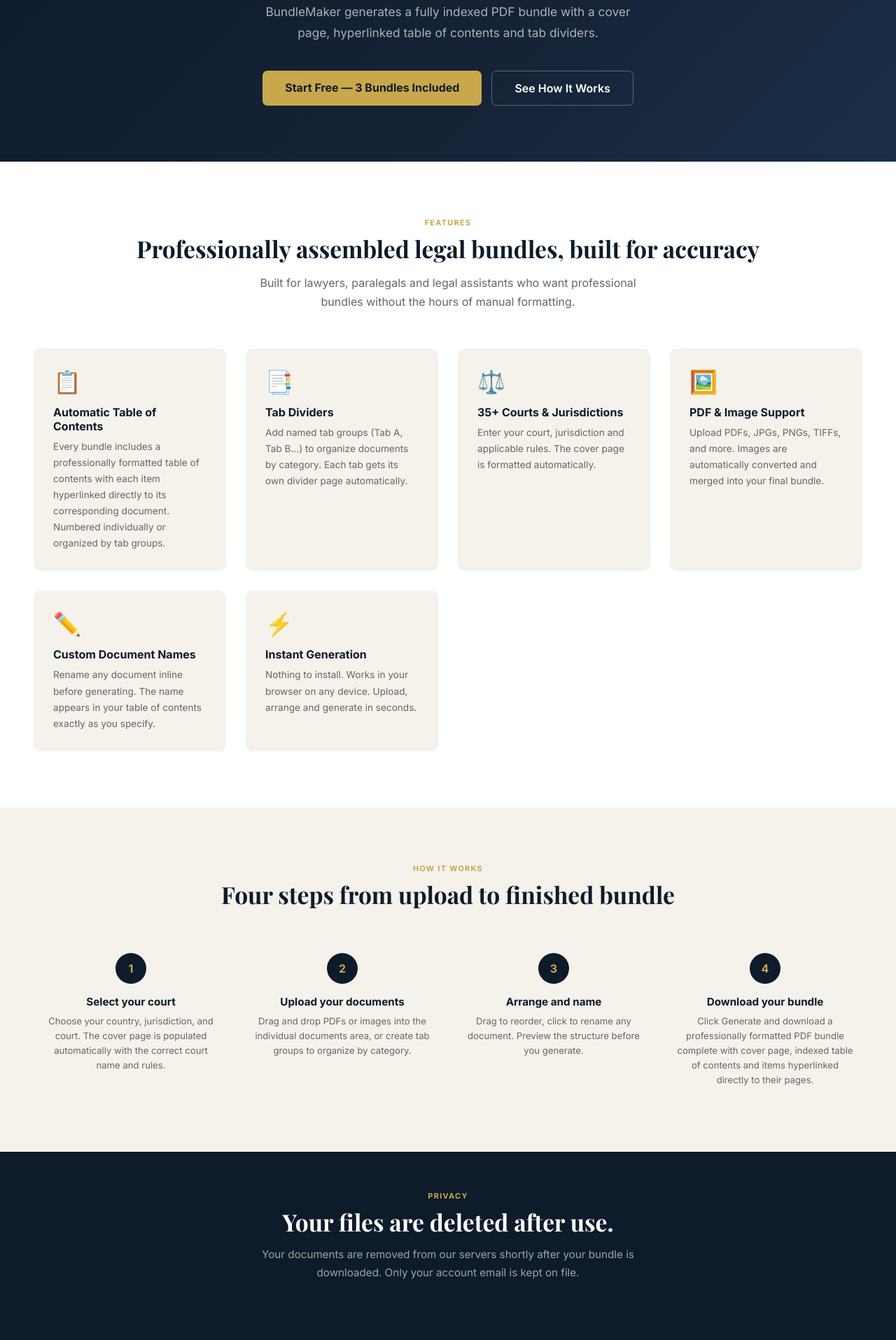
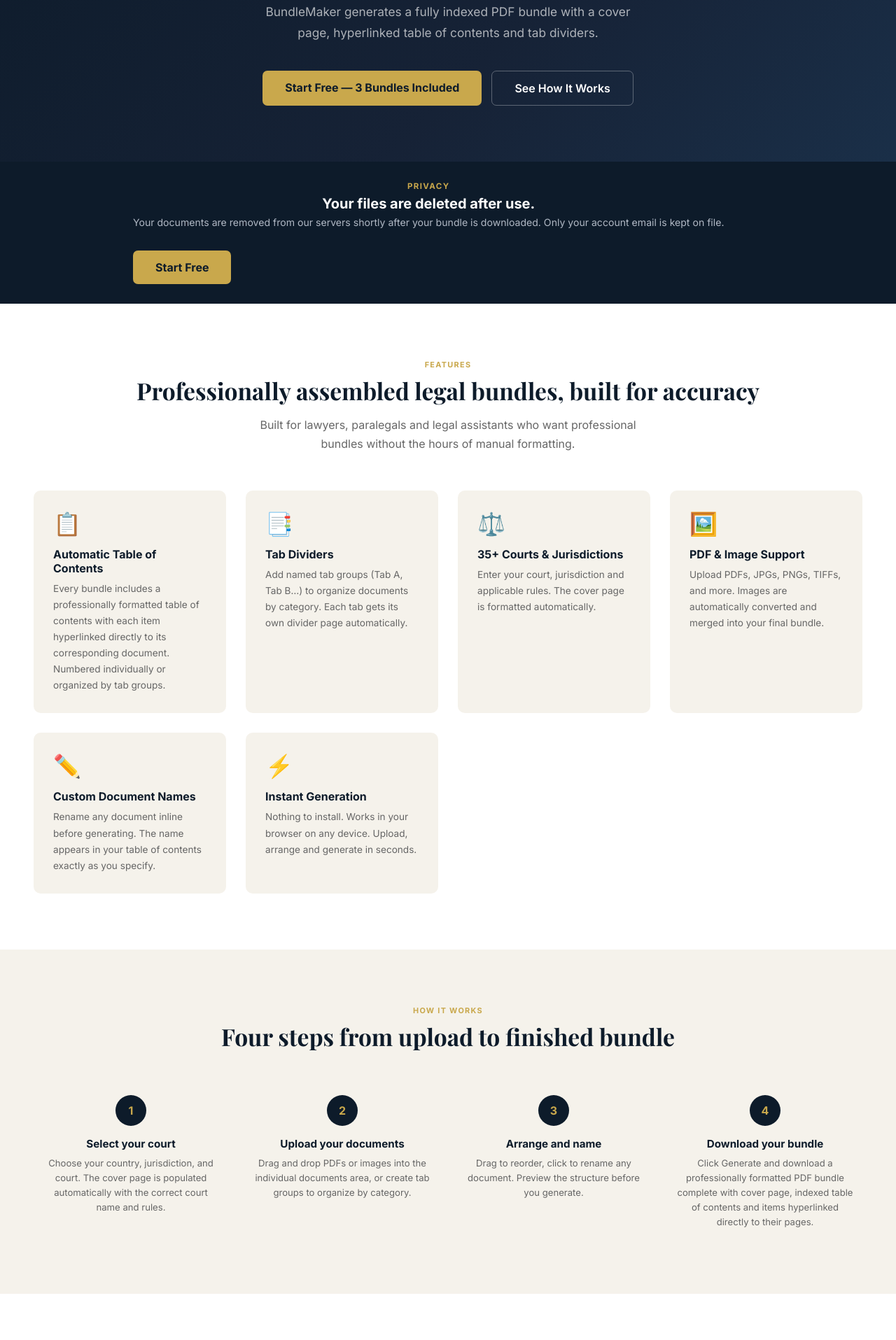
Before and after one commit to AmieOnda2013/bundlemaker, a Flask app: page / in a window 1280 px wide. Shown: the part 378-2293 px from the top of the page at 70% size. Run offline with Flask 3, Linux system fonts and the light colour scheme.

Commit message:
Move privacy banner between hero and features, remove old standalone section
Co-Authored-By: Claude Sonnet 4.6 <noreply@anthropic.com>

```diff
--- a/templates/landing.html
+++ b/templates/landing.html
@@ -155,6 +155,18 @@
   </div>
 </section>
 
+<!-- ── Privacy strip ── -->
+<section class="privacy-banner" style="padding:28px 48px">
+  <div style="max-width:900px;margin:0 auto;display:flex;align-items:center;justify-content:space-between;gap:32px;flex-wrap:wrap">
+    <div>
+      <div style="font-size:0.72rem;font-weight:700;letter-spacing:0.12em;text-transform:uppercase;color:var(--gold);margin-bottom:6px">Privacy</div>
+      <div style="font-size:1.25rem;font-weight:700;color:#fff">Your files are deleted after use.</div>
+      <div style="font-size:0.88rem;color:#b0b8c4;margin-top:6px">Your documents are removed from our servers shortly after your bundle is downloaded. Only your account email is kept on file.</div>
+    </div>
+    <a href="/register" class="btn-hero-primary" style="white-space:nowrap;flex-shrink:0">Start Free</a>
+  </div>
+</section>
+
 <!-- ── Features ── -->
 <section id="features">
   <div class="center">
@@ -224,13 +236,6 @@
       <p>Click Generate and download a professionally formatted PDF bundle complete with cover page, indexed table of contents and items hyperlinked directly to their pages.</p>
     </div>
   </div>
-</section>
-
-<!-- ── Privacy ── -->
-<section class="privacy-banner">
-  <div class="section-tag" style="color:var(--gold)">Privacy</div>
-  <h2>Your files are deleted after use.</h2>
-  <p>Your documents are removed from our servers shortly after your bundle is downloaded. Only your account email is kept on file.</p>
 </section>
 
 <!-- ── For Legal Professionals ── -->
```
